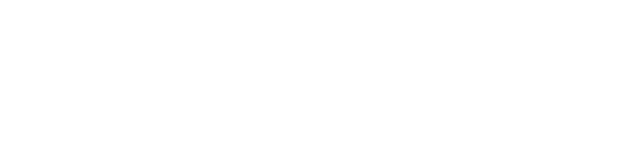
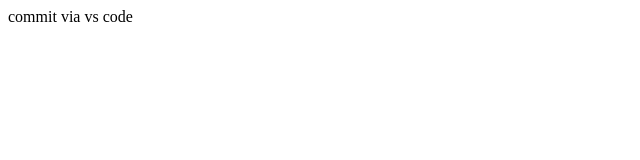
Before and after one commit to Arthurmendescouto/Rifas, a plain HTML site: page index.html in a window 1280 px wide. Shown: the whole page, without its empty margins (0-640 px from the left). Drawn offline with Linux system fonts and the light colour scheme.

Commit message:
vs code commit

```diff
--- a/index.html
+++ b/index.html
@@ -6,6 +6,6 @@
     <title>Document</title>
 </head>
 <body>
-
+    <div>commit via vs code</div>
 </body>
 </html>
```
